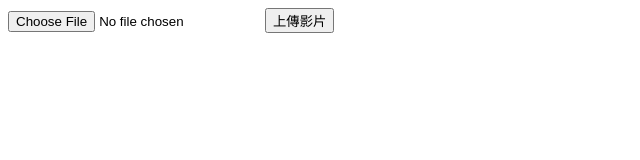
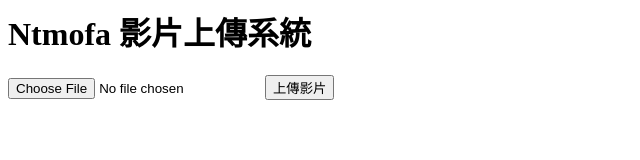
Before and after one commit to wrxavex/SyncPi-OSC, a website: page index.html in a window 1280 px wide. Shown: the whole page, without its empty margins (0-640 px from the left). Drawn offline with nearby package versions, Linux system fonts and the light colour scheme; some packages are replaced by stand-ins of ours; a script that the page names is missing.

Commit message:
modify video upload

```diff
--- a/index.html
+++ b/index.html
@@ -3,6 +3,7 @@
     <title>Video upload To Ntmofa.</title>
 </head>
 <body>
+<h1>Ntmofa 影片上傳系統</h1>
 <form id="uploadForm"
       enctype="multipart/form-data"
       action="/api/photo"
```
